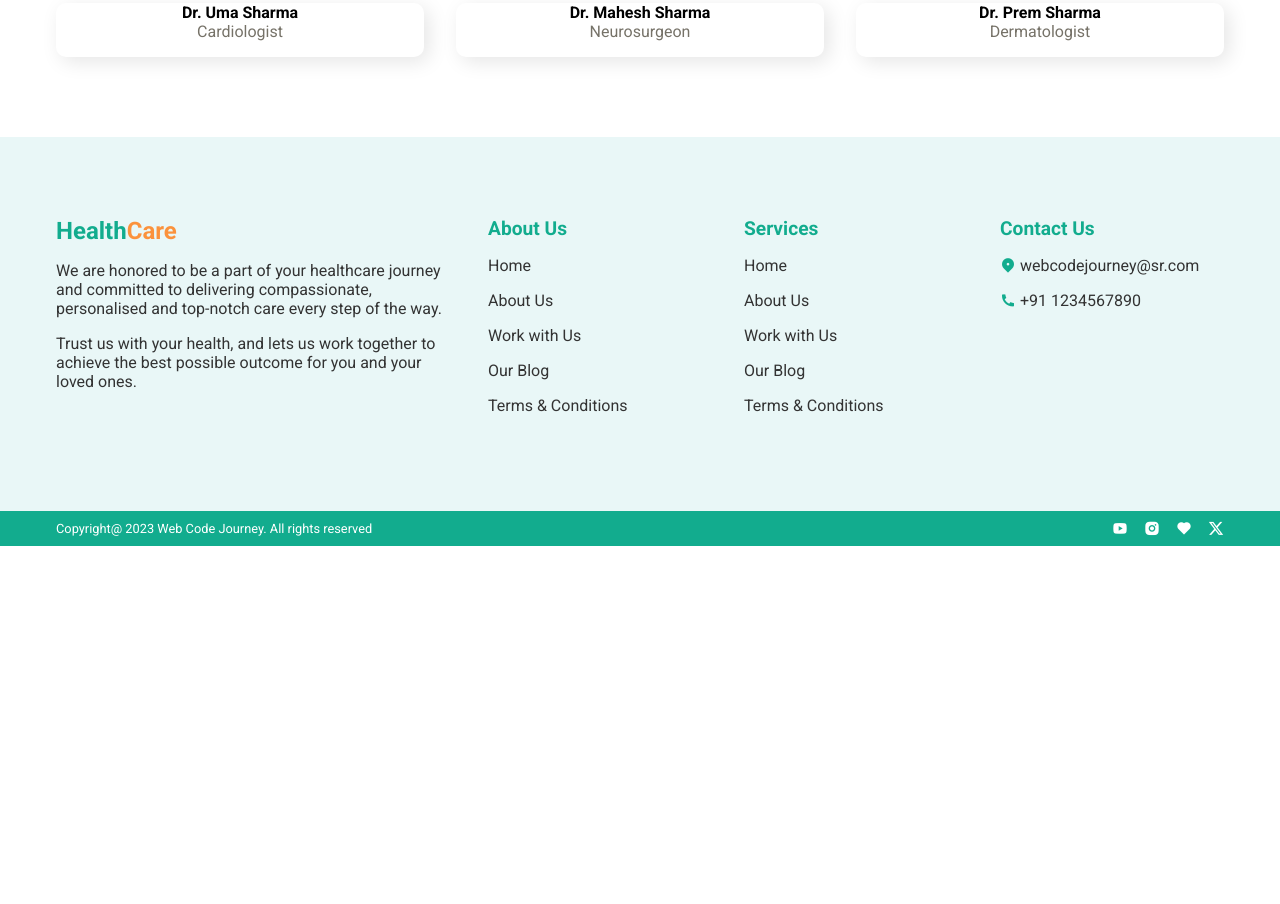
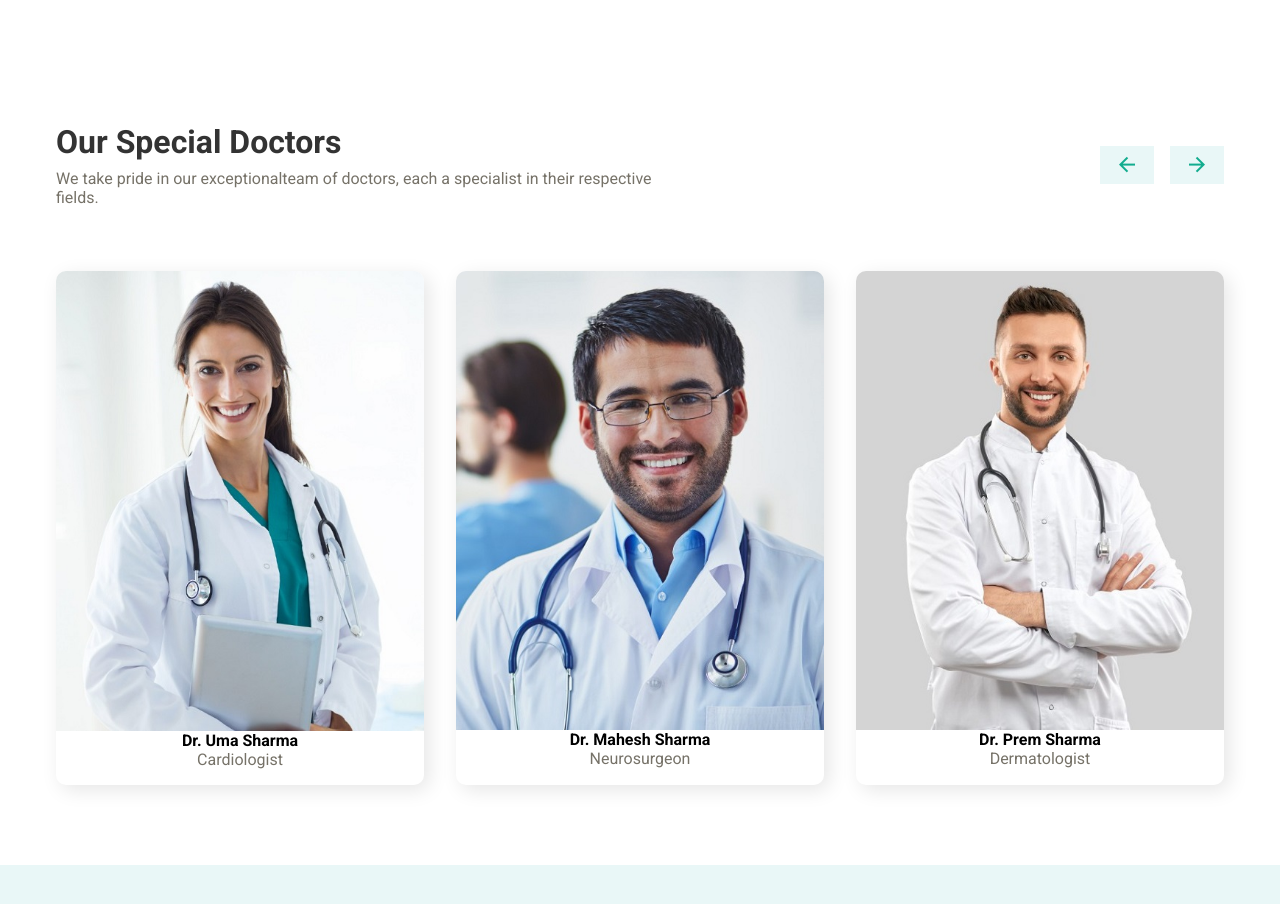
Before and after one commit to utkarsh019996/Healthcare-landing-page, a plain HTML site: page index.html in a window 1280 px wide. Shown: the part 2550-3454 px from the top of the page. Before the commit the page ends 3096 px from the top, so only its background shows below. Drawn offline with nearby package versions, Linux system fonts and the light colour scheme.

Commit message:
Update index.html

```diff
--- a/index.html
+++ b/index.html
@@ -116,12 +116,12 @@
 
         </p>
     </div>
-    <div class="about-image"><img src="assets/about.jpg" alt=""></div>
+    <div class="about-image"><img src="about.jpg" alt=""></div>
 </section>
 
 
 <section class="section-container why-container">
-    <div class="why-image"><img src="assets/choose-us.jpg" alt=""></div>
+    <div class="why-image"><img src="choose-us.jpg" alt=""></div>
     <div class="why-content">
         <h2 class="section-header">Why Choose Us</h2>
         <p>With a steadfast commitment to your well-being,
@@ -173,7 +173,7 @@
     <div class="doctors-grid">
             <div class="doctors-card">
                 <div class="doctors-card-image">
-                    <img src="assets/doctor-1.jpg" alt="">
+                    <img src="doctor-1.jpg" alt="">
 
                 <div class="doctors-socials">
                     <span><i class="ri-instagram-line"></i></span>
@@ -190,7 +190,7 @@
 
        <div class="doctors-card">
                 <div class="doctors-card-image">
-                    <img src="assets/doctor-2.jpg" alt="">
+                    <img src="doctor-2.jpg" alt="">
 
                 <div class="doctors-socials">
                     <span><i class="ri-instagram-line"></i></span>
@@ -207,7 +207,7 @@
 
         <div class="doctors-card">
                 <div class="doctors-card-image">
-                    <img src="assets/doctor-3.jpg" alt="">
+                    <img src="doctor-3.jpg" alt="">
                 <div class="doctors-socials">
                     <span><i class="ri-instagram-line"></i></span>
                     <span><i class="ri-facebook-fill"></i></span>
```
